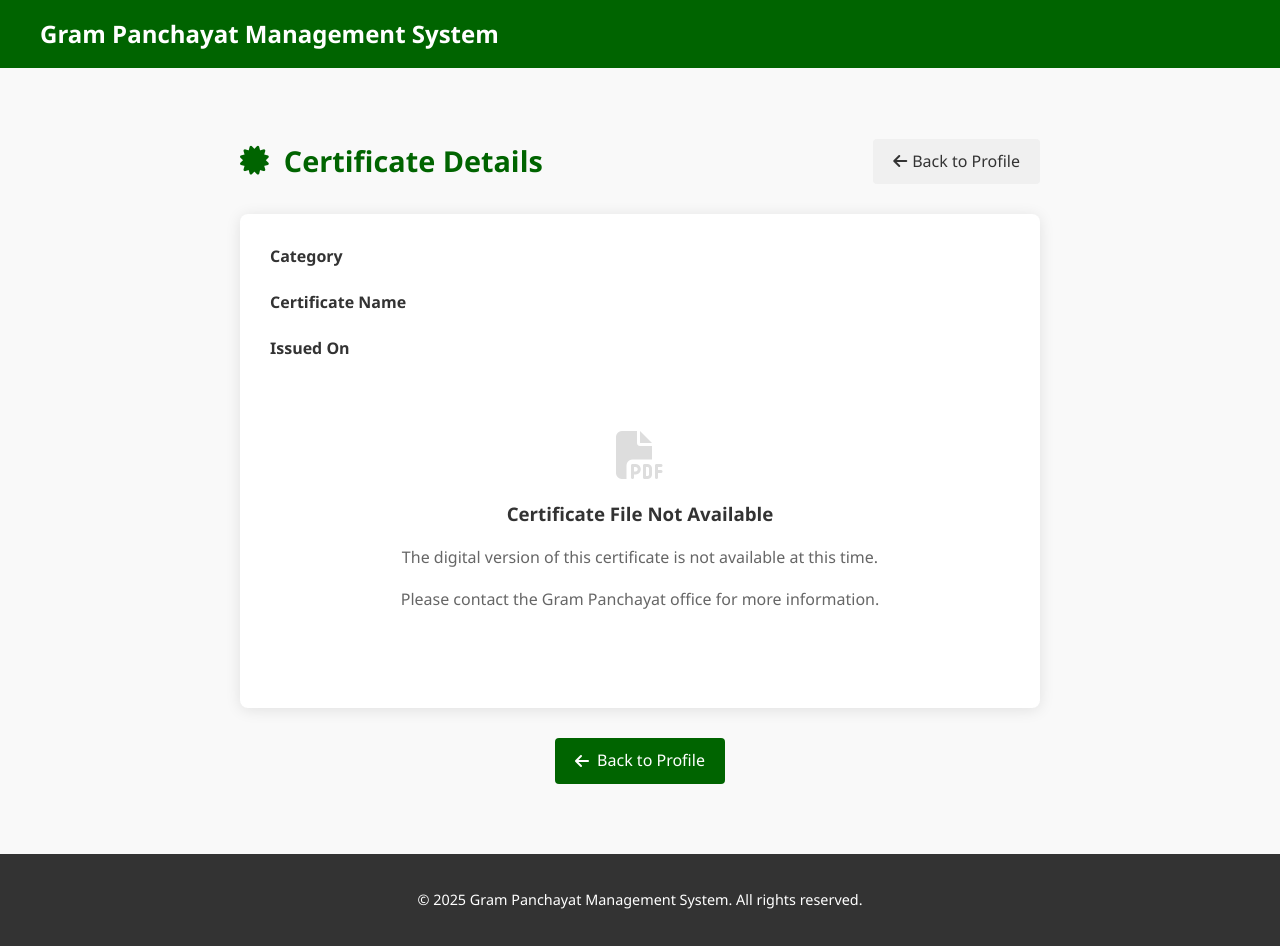
After one commit to RG-04/Gram-Panchayat-Management-System, a Flask app: template app/templates/citizen/view_certificate.html in a window 1280 px wide. The commit adds this page. Run offline with Flask 3, Linux system fonts and the light colour scheme; the template is opened without the code that fills it, so the values that code supplies are empty.

Commit message:
citizen profile, certs

```diff
--- /dev/null
+++ b/app/static/css/profile.css
@@ -0,0 +1,238 @@
+/* Profile Page Styles */
+.profile-container {
+    max-width: 1000px;
+    margin: 0 auto;
+    padding: 20px;
+}
+
+.profile-header {
+    margin-bottom: 30px;
+}
+
+.profile-header h1 {
+    color: #006400;
+    margin-bottom: 10px;
+    font-size: 2rem;
+    display: flex;
+    align-items: center;
+}
+
+.profile-header h1 i {
+    margin-right: 15px;
+    color: #006400;
+    font-size: 1.8rem;
+}
+
+.profile-sections {
+    display: grid;
+    grid-template-columns: 1fr 1fr;
+    gap: 30px;
+}
+
+.profile-section {
+    background-color: #fff;
+    border-radius: 8px;
+    box-shadow: 0 2px 10px rgba(0, 0, 0, 0.1);
+    padding: 20px;
+    margin-bottom: 30px;
+}
+
+.profile-section h2 {
+    color: #333;
+    margin-top: 0;
+    margin-bottom: 20px;
+    font-size: 1.4rem;
+    padding-bottom: 10px;
+    border-bottom: 2px solid #e0e0e0;
+    display: flex;
+    align-items: center;
+}
+
+.profile-section h2 i {
+    margin-right: 10px;
+    color: #006400;
+}
+
+.personal-info {
+    display: grid;
+    grid-template-columns: 1fr 1fr;
+    gap: 15px;
+}
+
+.info-group {
+    margin-bottom: 15px;
+}
+
+.info-label {
+    font-weight: 600;
+    color: #555;
+    font-size: 0.9rem;
+    margin-bottom: 5px;
+}
+
+.info-value {
+    font-size: 1.1rem;
+    color: #333;
+}
+
+.certificates-section {
+    grid-column: span 2;
+}
+
+.certificates-tabs {
+    display: flex;
+    border-bottom: 1px solid #ddd;
+    margin-bottom: 20px;
+    overflow-x: auto;
+}
+
+.certificate-tab {
+    padding: 10px 15px;
+    cursor: pointer;
+    border-bottom: 3px solid transparent;
+    white-space: nowrap;
+    color: #666;
+    font-weight: 500;
+}
+
+.certificate-tab.active {
+    border-bottom-color: #006400;
+    color: #006400;
+    font-weight: 600;
+}
+
+.certificate-panel {
+    display: none;
+}
+
+.certificate-panel.active {
+    display: block;
+}
+
+.certificate-list {
+    list-style: none;
+    padding: 0;
+    margin: 0;
+}
+
+.certificate-item {
+    background-color: #f9f9f9;
+    border-radius: 6px;
+    padding: 15px;
+    margin-bottom: 10px;
+    display: flex;
+    justify-content: space-between;
+    align-items: center;
+    transition: background-color 0.2s ease;
+}
+
+.certificate-item:hover {
+    background-color: #f0f0f0;
+}
+
+.certificate-details {
+    flex: 1;
+}
+
+.certificate-name {
+    font-weight: 600;
+    margin-bottom: 5px;
+    color: #333;
+    font-size: 1.1rem;
+}
+
+.certificate-date {
+    color: #666;
+    font-size: 0.9rem;
+}
+
+.certificate-actions {
+    display: flex;
+    gap: 10px;
+}
+
+.certificate-button {
+    background-color: #006400;
+    color: white;
+    border: none;
+    border-radius: 4px;
+    padding: 8px 12px;
+    cursor: pointer;
+    font-size: 0.9rem;
+    text-decoration: none;
+    display: inline-flex;
+    align-items: center;
+}
+
+.certificate-button i {
+    margin-right: 5px;
+}
+
+.certificate-button:hover {
+    background-color: #004d00;
+}
+
+.certificate-download {
+    background-color: #2196F3;
+}
+
+.certificate-download:hover {
+    background-color: #0b7dda;
+}
+
+.no-certificates {
+    text-align: center;
+    padding: 30px 0;
+    color: #666;
+    font-style: italic;
+}
+
+/* Account info section styles */
+.account-info {
+    background-color: #f9fbff;
+}
+
+.account-actions {
+    margin-top: 20px;
+    display: flex;
+    justify-content: flex-start;
+    gap: 10px;
+}
+
+.account-button {
+    padding: 8px 15px;
+    border-radius: 4px;
+    text-decoration: none;
+    display: inline-flex;
+    align-items: center;
+    font-size: 0.9rem;
+    transition: background-color 0.3s ease;
+}
+
+.account-button i {
+    margin-right: 5px;
+}
+
+.password-button {
+    background-color: #e0e0e0;
+    color: #333;
+}
+
+.password-button:hover {
+    background-color: #d0d0d0;
+}
+
+/* Responsive adjustments */
+@media (max-width: 768px) {
+    .profile-sections {
+        grid-template-columns: 1fr;
+    }
+
+    .certificates-section {
+        grid-column: span 1;
+    }
+
+    .personal-info {
+        grid-template-columns: 1fr;
+    }
+}
--- a/app/templates/base.html
+++ b/app/templates/base.html
@@ -7,6 +7,7 @@
     <link rel="stylesheet" href="{{ url_for('static', filename='css/style.css') }}">
     <link rel="stylesheet" href="{{ url_for('static', filename='css/dashboard.css') }}">
     <link rel="stylesheet" href="{{ url_for('static', filename='css/statistics.css') }}">
+    <link rel="stylesheet" href="{{ url_for('static', filename='css/profile.css') }}">
     <link rel="stylesheet" href="https://cdnjs.cloudflare.com/ajax/libs/font-awesome/6.4.0/css/all.min.css">
     {% block head %}{% endblock %}
 </head>
@@ -30,7 +31,7 @@
                     {% if session.role == 'citizen' %}
                         <li><a href="{{ url_for('citizen.dashboard') }}">Dashboard</a></li>
                         <li><a href="{{ url_for('citizen.profile') }}">My Profile</a></li>
-                        <li><a href="{{ url_for('citizen.certificates') }}">Certificates</a></li>
+                        <!-- Removed certificates link as it's now in the profile page -->
                         <li><a href="{{ url_for('citizen.schemes') }}">Schemes</a></li>
                         <li><a href="{{ url_for('citizen.education') }}">Education</a></li>
                     {% elif session.role == 'employee' %}
@@ -67,7 +68,7 @@
 
     <footer>
         <div class="footer-container">
-            <p>&copy; 2025 Gram Panchayat Management System by PREQUEL. All rights reserved.</p>
+            <p>&copy; 2025 Gram Panchayat Management System. All rights reserved.</p>
         </div>
     </footer>
 
--- /dev/null
+++ b/app/templates/citizen/view_certificate.html
@@ -0,0 +1,199 @@
+{% extends "base.html" %}
+
+{% block title %}View Certificate - Gram Panchayat Management System{% endblock %}
+
+{% block head %}
+<style>
+    .certificate-container {
+        max-width: 800px;
+        margin: 30px auto;
+        padding: 20px;
+    }
+
+    .certificate-header {
+        margin-bottom: 30px;
+        display: flex;
+        justify-content: space-between;
+        align-items: center;
+    }
+
+    .certificate-header h1 {
+        color: #006400;
+        margin: 0;
+        font-size: 1.8rem;
+        display: flex;
+        align-items: center;
+    }
+
+    .certificate-header h1 i {
+        margin-right: 15px;
+    }
+
+    .back-link {
+        color: #333;
+        text-decoration: none;
+        display: flex;
+        align-items: center;
+    }
+
+    .back-link i {
+        margin-right: 5px;
+    }
+
+    .certificate-box {
+        background-color: #fff;
+        border-radius: 8px;
+        box-shadow: 0 2px 15px rgba(0, 0, 0, 0.1);
+        padding: 30px;
+        margin-bottom: 30px;
+    }
+
+    .certificate-pdf-container {
+        width: 100%;
+        height: 600px;
+    }
+
+    .certificate-pdf-viewer {
+        width: 100%;
+        height: 100%;
+        border: none;
+    }
+
+    .certificate-info {
+        margin-bottom: 20px;
+    }
+
+    .certificate-info-title {
+        font-weight: 600;
+        margin-bottom: 5px;
+        color: #333;
+    }
+
+    .certificate-info-value {
+        color: #666;
+    }
+
+    .certificate-actions {
+        display: flex;
+        justify-content: center;
+        gap: 15px;
+        margin-top: 20px;
+    }
+
+    .certificate-button {
+        padding: 10px 20px;
+        background-color: #006400;
+        color: white;
+        border: none;
+        border-radius: 4px;
+        cursor: pointer;
+        font-size: 1rem;
+        display: flex;
+        align-items: center;
+        text-decoration: none;
+    }
+
+    .certificate-button i {
+        margin-right: 8px;
+    }
+
+    .certificate-button:hover {
+        background-color: #004d00;
+    }
+
+    .download-button {
+        background-color: #2196F3;
+    }
+
+    .download-button:hover {
+        background-color: #0b7dda;
+    }
+
+    .print-button {
+        background-color: #555;
+    }
+
+    .print-button:hover {
+        background-color: #333;
+    }
+
+    .no-file-message {
+        text-align: center;
+        padding: 50px 20px;
+        color: #666;
+    }
+
+    .no-file-message i {
+        font-size: 3rem;
+        color: #ddd;
+        margin-bottom: 20px;
+    }
+
+    .no-file-message h3 {
+        margin-top: 0;
+        margin-bottom: 10px;
+        color: #333;
+    }
+
+    @media (max-width: 768px) {
+        .certificate-actions {
+            flex-direction: column;
+        }
+    }
+</style>
+{% endblock %}
+
+{% block content %}
+<div class="certificate-container">
+    <div class="certificate-header">
+        <h1><i class="fas fa-certificate"></i> Certificate Details</h1>
+        <a href="{{ url_for('citizen.profile') }}" class="back-link">
+            <i class="fas fa-arrow-left"></i> Back to Profile
+        </a>
+    </div>
+
+    <div class="certificate-box">
+        <div class="certificate-info">
+            <div class="certificate-info-title">Category</div>
+            <div class="certificate-info-value">{{ certificate[0] }}</div>
+        </div>
+
+        <div class="certificate-info">
+            <div class="certificate-info-title">Certificate Name</div>
+            <div class="certificate-info-value">{{ certificate[1] }}</div>
+        </div>
+
+        <div class="certificate-info">
+            <div class="certificate-info-title">Issued On</div>
+            <div class="certificate-info-value">{{ certificate[3].strftime('%d %B %Y') }}</div>
+        </div>
+
+        {% if certificate[4] %}
+        <div class="certificate-pdf-container">
+            <iframe src="{{ url_for('citizen.certificate_file', category=certificate[0], name=certificate[1]) }}"
+                    class="certificate-pdf-viewer" title="Certificate PDF"></iframe>
+        </div>
+        {% else %}
+        <div class="no-file-message">
+            <i class="fas fa-file-pdf"></i>
+            <h3>Certificate File Not Available</h3>
+            <p>The digital version of this certificate is not available at this time.</p>
+            <p>Please contact the Gram Panchayat office for more information.</p>
+        </div>
+        {% endif %}
+    </div>
+
+    <div class="certificate-actions">
+        {% if certificate[4] %}
+        <a href="{{ url_for('citizen.certificate_file', category=certificate[0], name=certificate[1]) }}"
+           class="certificate-button download-button" download>
+            <i class="fas fa-download"></i> Download Certificate
+        </a>
+        {% endif %}
+
+        <a href="{{ url_for('citizen.profile') }}" class="certificate-button">
+            <i class="fas fa-arrow-left"></i> Back to Profile
+        </a>
+    </div>
+</div>
+{% endblock %}
```
Also changed, not shown: app/routes/citizen.py (+65 -22 lines), app/templates/citizen/profile.html (added, +152 -0 lines), seed.sql (+1 -1 lines).
